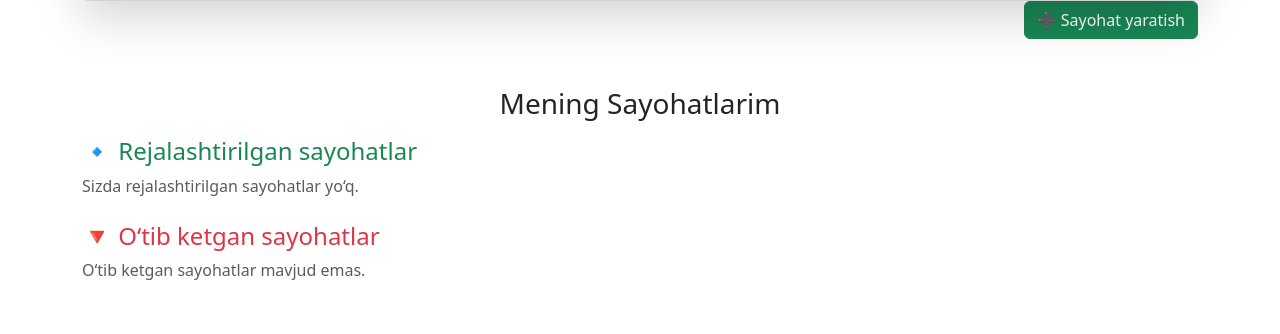
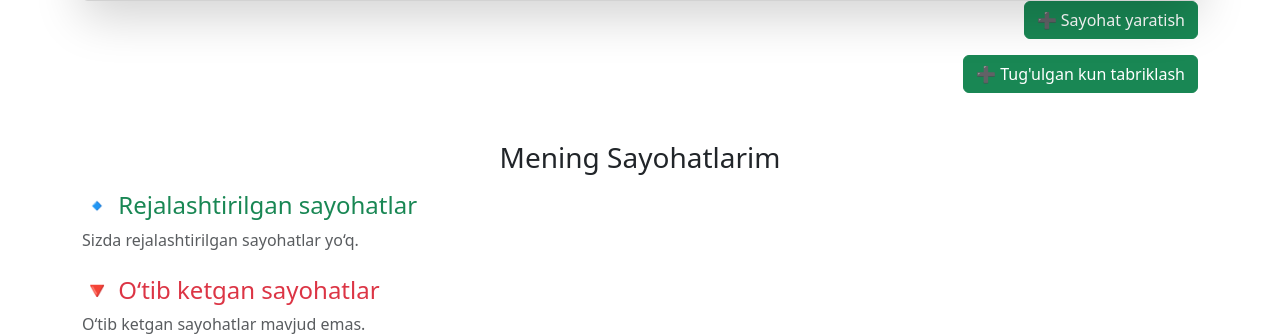
Before and after one commit to Rustam2900/Travel, a Django app: page /profile/ in a window 1280 px wide. Shown: the part 447-781 px from the top of the page. Run offline with Django 4.2, Linux system fonts and the light colour scheme; the visitor is signed in with stand-in values (Sample User, id 1); data that the repository does not hold is empty; some libraries are stand-ins or nearby versions.

Commit message:
profile update html

```diff
--- a/Template/profile.html
+++ b/Template/profile.html
@@ -31,6 +31,9 @@
     </div>
     <div class="mb-3 text-end">
     <a href="{% url 'create_trip' %}" class="btn btn-success">➕ Sayohat yaratish</a>
+    </div>
+    <div class="mb-3 text-end">
+    <a href="{% url 'send_greeting' %}" class="btn btn-success">➕ Tug'ulgan kun tabriklash</a>
     </div>
 
 
```
